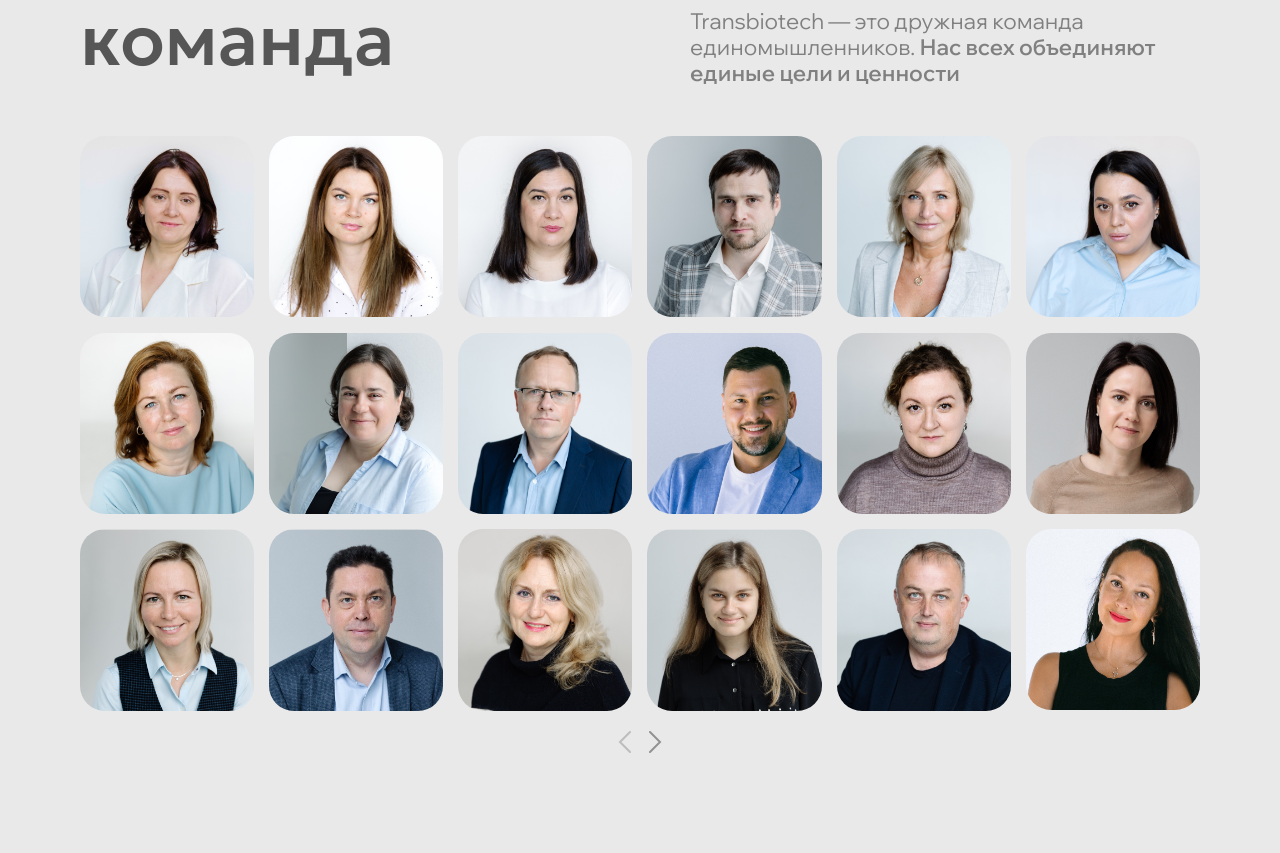
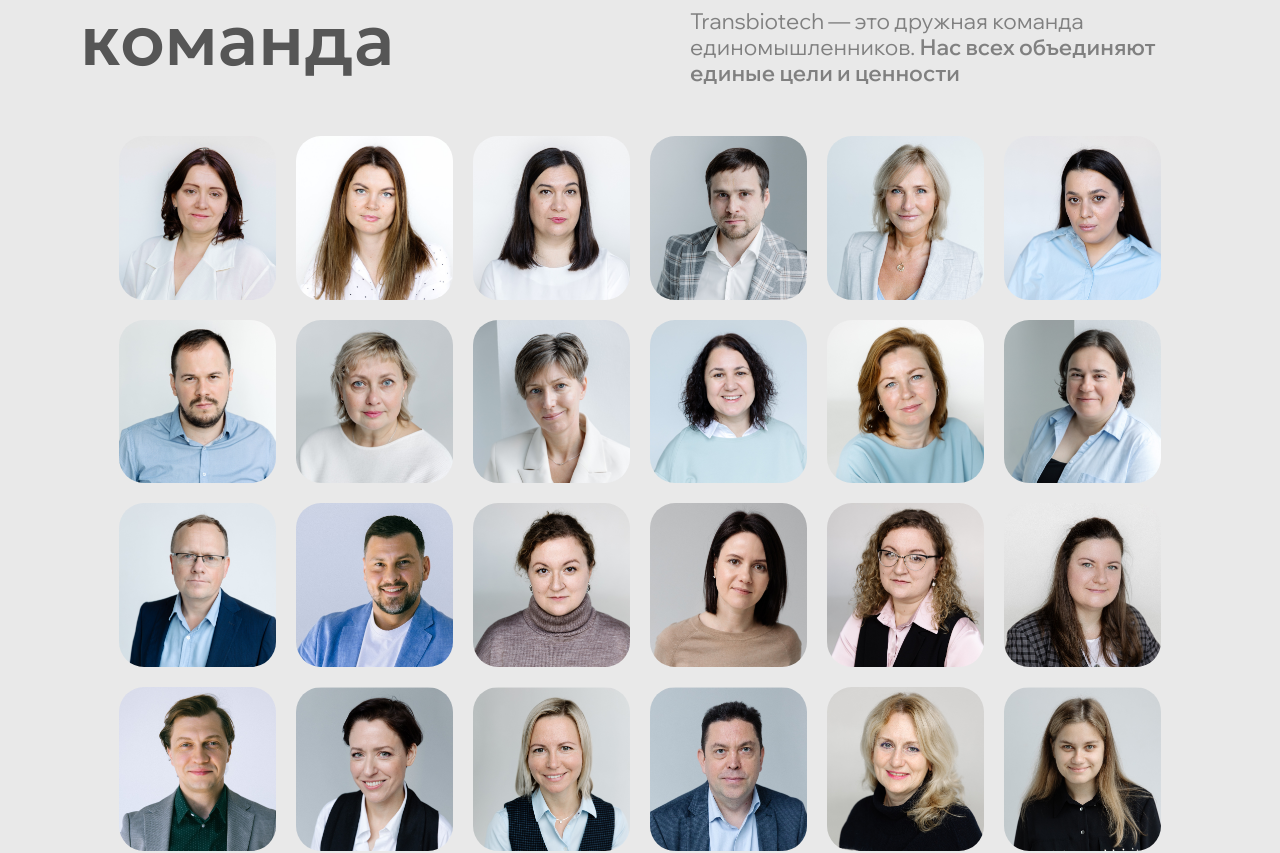
Before and after one commit to WhiteWat3r/Transbiotech, a React (Vite) app: page / in a window 1280 px wide. Shown: the part 4440-5293 px from the top of the page. Built offline with nearby package versions, Linux system fonts and the light colour scheme.

Commit message:
убра лслайдер

```diff
--- a/src/components/Header.tsx
+++ b/src/components/Header.tsx
@@ -24,7 +24,7 @@ export const Header = () => {
     window.addEventListener("resize", calculateHeaderWidth);
     return () => window.removeEventListener("resize", calculateHeaderWidth);
   }, [isScrolled]);
-
+// устанавливать src картинки через useEffect
   useEffect(() => {
     const handleScroll = () => {
       const scrollY = window.scrollY;
--- a/src/components/TeamSwiper.tsx
+++ b/src/components/TeamSwiper.tsx
@@ -104,7 +104,7 @@ export const TeamSwiper = () => {
 
   return (
     <>
-      <Swiper
+      {/* <Swiper
         modules={[Grid]}
         spaceBetween={15}
         slidesPerView={slidesPerView}
@@ -120,9 +120,10 @@ export const TeamSwiper = () => {
           setIsEnd(swiper.isEnd);
         }}
         onSlideChange={handleSlideChange}
-      >
+      > */}
+      <div className="flex flex-wrap gap-5 justify-center">
         {persons.map((person) => (
-          <SwiperSlide key={person.id} className="flex justify-center">
+          <div key={person.id} className="flex justify-center w-[157px]">
             <div className="group relative h-full w-full cursor-pointer overflow-hidden rounded-[25px]">
               {/* <span className="absolute inset-0 translate-y-full rounded-[20px] bg-light-indigo opacity-0
               transition-all delay-300 duration-500 ease-in-out group-hover:translate-y-0 group-hover:opacity-100
@@ -148,10 +149,11 @@ export const TeamSwiper = () => {
                 alt={`Врач ${person.id}`}
               />
             </div>
-          </SwiperSlide>
+          </div>
         ))}
-      </Swiper>
-      <div className="mt-[20px] flex justify-center gap-[18px] pb-[22px]">
+        </div>
+      {/* </Swiper> */}
+      {/* <div className="mt-[20px] flex justify-center gap-[18px] pb-[22px]">
         <button
           onClick={() => {
             if (swiperRef.current) {
@@ -178,7 +180,7 @@ export const TeamSwiper = () => {
         >
           <img src={arrowRight} alt={"Вперед"} />
         </button>
-      </div>
+      </div> */}
     </>
   );
 };
```
